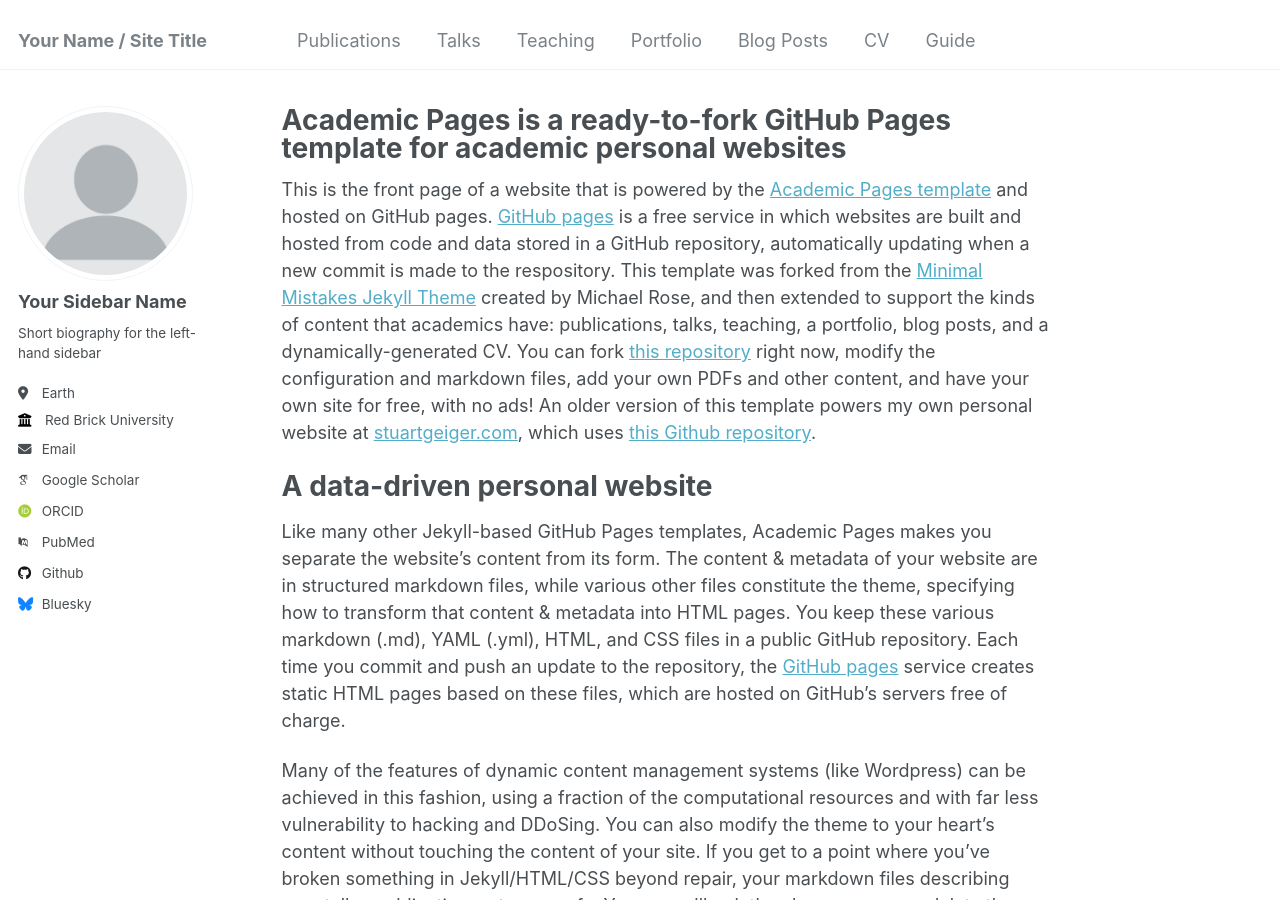
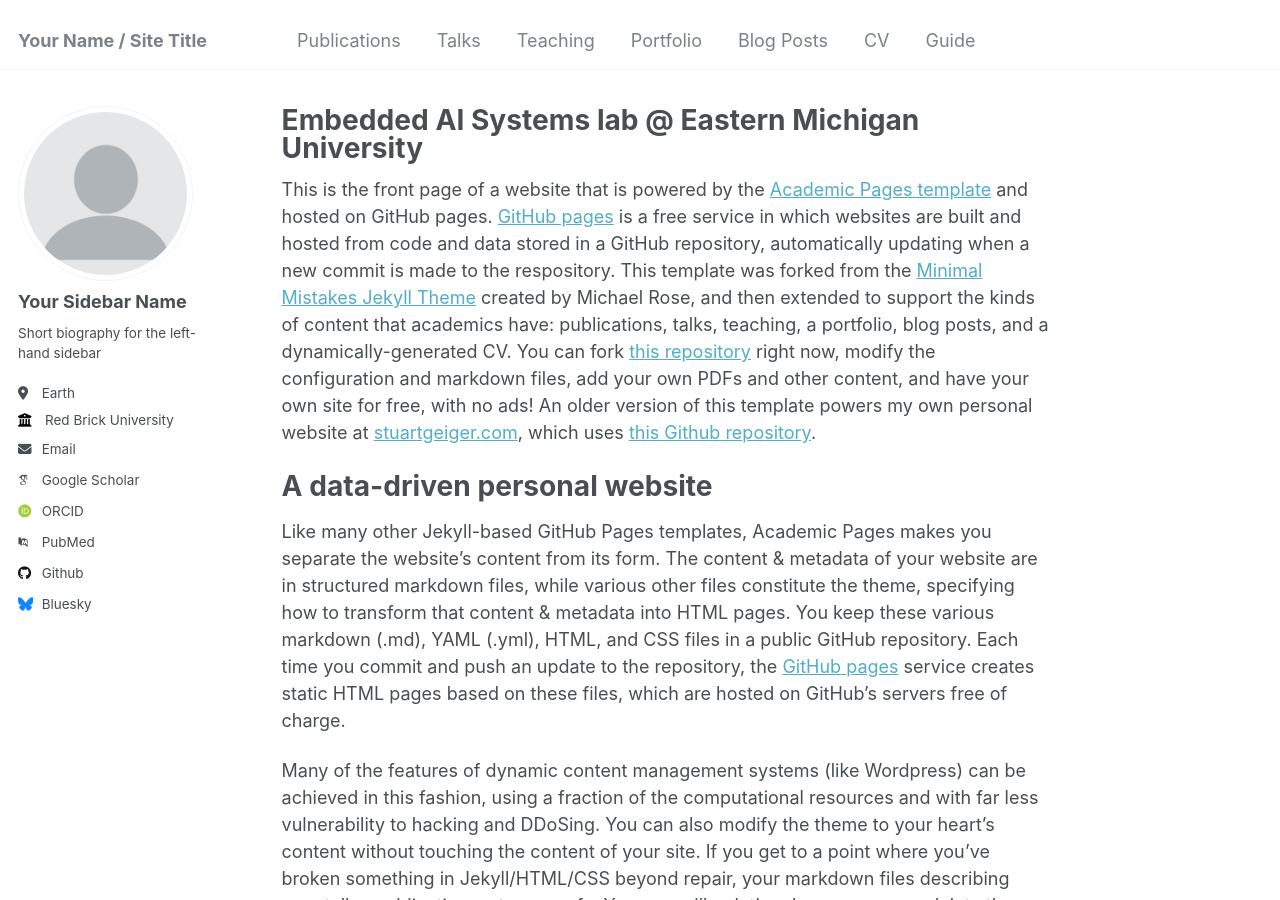
Before and after one commit to eas-lab-emich/eas-lab-emich.github.io, a Jekyll site: the page built from _pages/about.md, in a window 1280 px wide and 900 px high. Built offline with Jekyll 4.4.1, drawn with Linux system fonts in a browser that asks for light colours; some web fonts are replaced.

Commit message:
Update about.md

```diff
--- a/_pages/about.md
+++ b/_pages/about.md
@@ -1,6 +1,6 @@
 ---
 permalink: /
-title: "Academic Pages is a ready-to-fork GitHub Pages template for academic personal websites"
+title: "Embedded AI Systems lab @ Eastern Michigan University"
 author_profile: true
 redirect_from:
   - /about/
```
